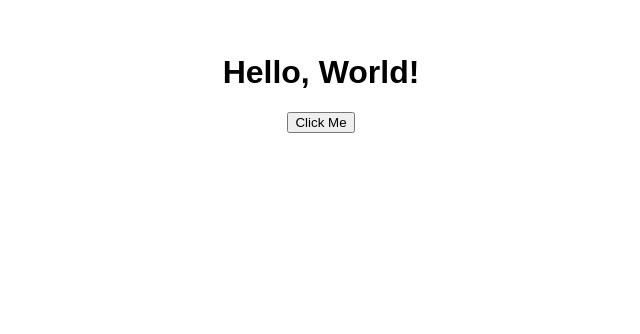
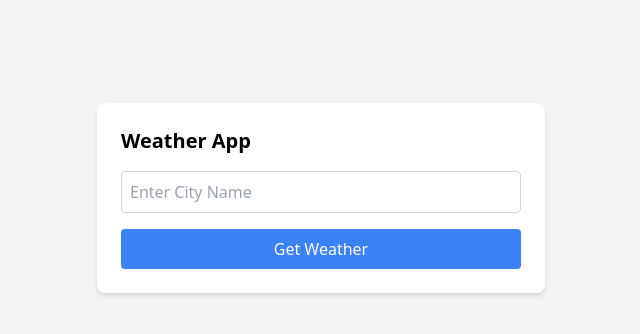
Before and after one commit to frankbitsource/api-call, a plain HTML site: page index.html in a window 1280 px wide. Shown: the part 202-536 px from the top of the page, without its empty margins (319-959 px from the left). Drawn offline with nearby package versions, Linux system fonts and the light colour scheme.

Commit message:
Debugging

```diff
--- a/app.js
+++ b/app.js
@@ -1,10 +1,4 @@
-function displayMessage() {
-    document.getElementById("message").textContent = "JavaScript is working!";
-  }
-
-
-
-/*const apiKey = "5f8b6cbb8f93b412d458af5167fb28f4";
+const apiKey = "5f8b6cbb8f93b412d458af5167fb28f4";
 const apiUrl = "https://api.openweathermap.org/data/2.5/weather";
 
 function fetchWeather() {
--- a/index.html
+++ b/index.html
@@ -1,24 +1,4 @@
 <!DOCTYPE html>
-<html lang="en">
-<head>
-  <meta charset="UTF-8">
-  <meta name="viewport" content="width=device-width, initial-scale=1.0">
-  <title>Test Page</title>
-  <style>
-    body { font-family: Arial, sans-serif; text-align: center; margin-top: 20%; }
-  </style>
-</head>
-<body>
-  <h1>Hello, World!</h1>
-  <button onclick="displayMessage()">Click Me</button>
-  <p id="message"></p>
-
-  <script src="app.js"></script>
-</body>
-</html>
-
-
-<!--<!DOCTYPE html>
 <html lang="en">
 <head>
   <meta charset="UTF-8">
```
